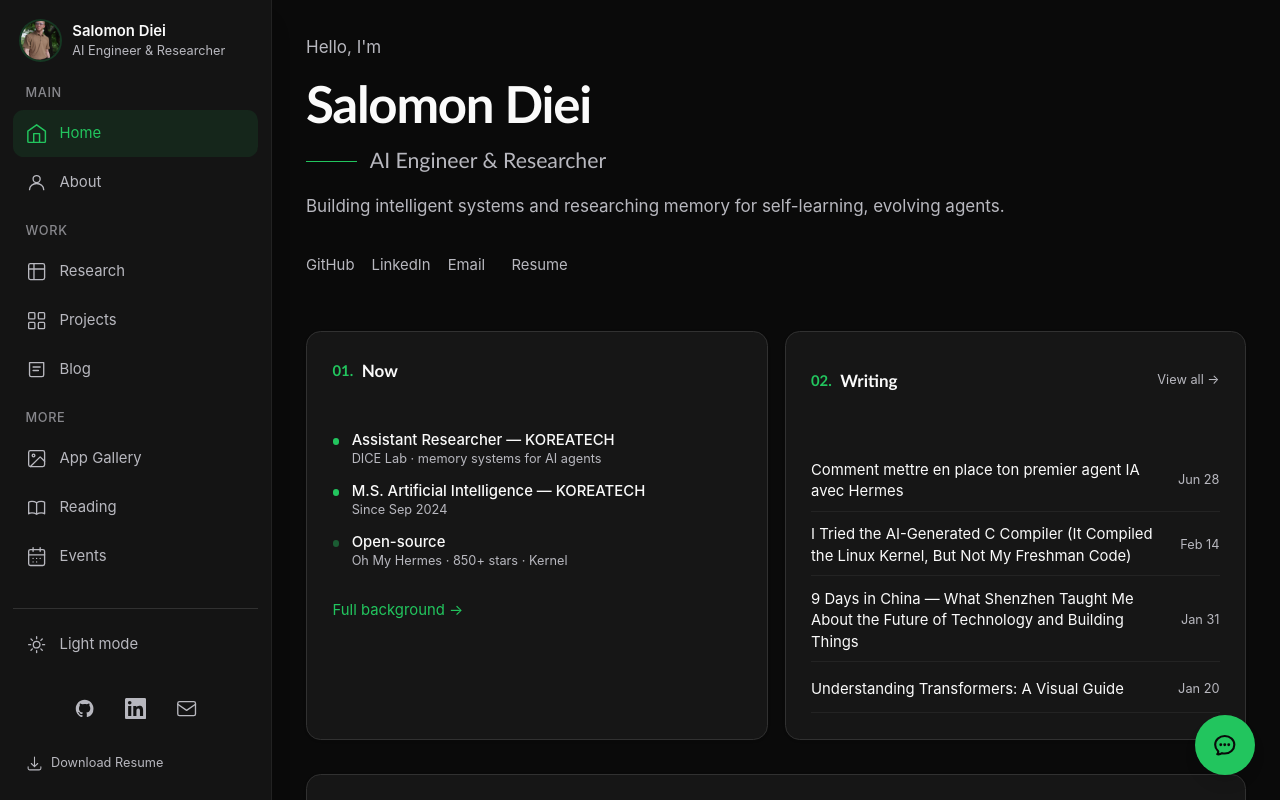
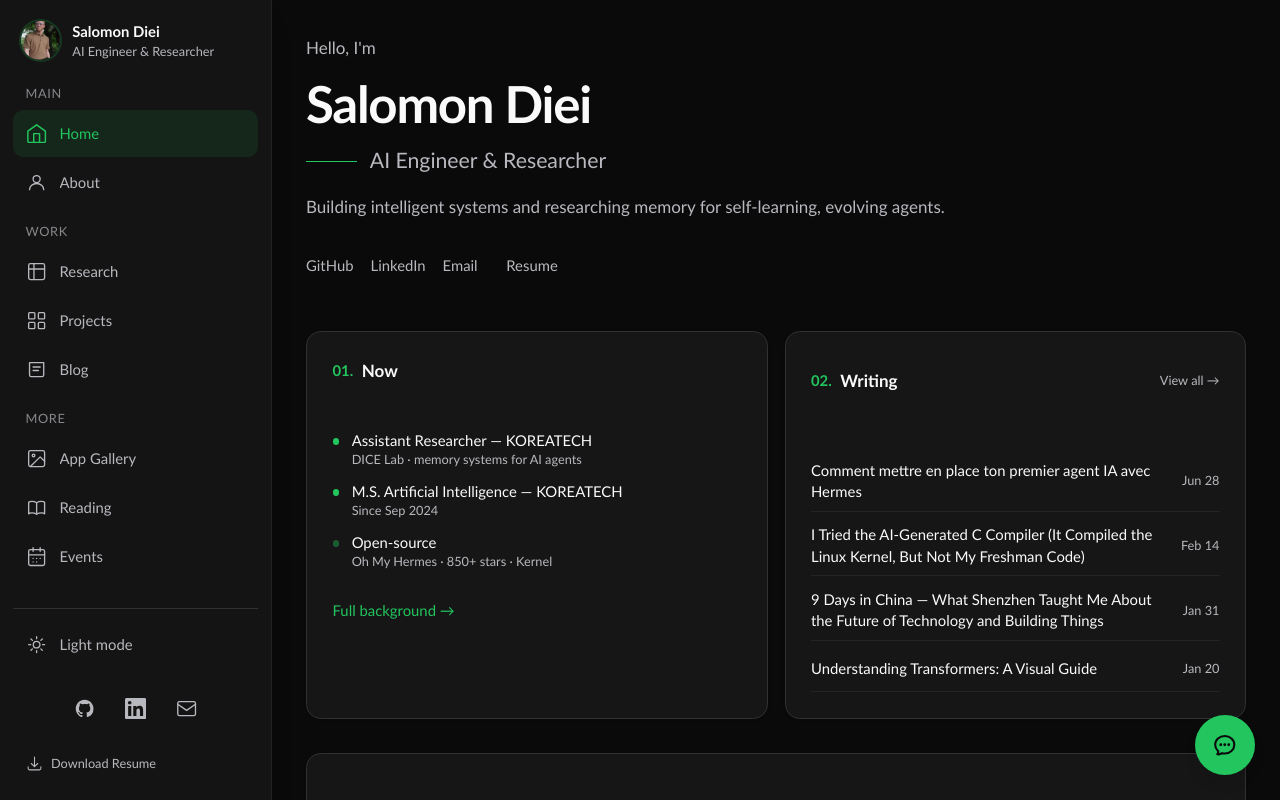
Before and after one commit to Salomondiei08/portfolio, a Next.js app: page / in a window 1280 px wide. Shown: the top 800 px of the page. Built offline with nearby package versions, Linux system fonts and the light colour scheme.

Commit message:
style: restore Futura for body text
Keeps the 17px base, brighter secondary text and full post titles.

```diff
--- a/src/app/globals.css
+++ b/src/app/globals.css
@@ -21,10 +21,9 @@
 @theme inline {
   --color-background: var(--background);
   --color-foreground: var(--foreground);
-  /* Body text: the platform UI font, built for reading at small sizes */
-  --font-sans: -apple-system, BlinkMacSystemFont, 'SF Pro Text', 'Segoe UI', Roboto, 'Helvetica Neue', Arial, sans-serif;
-  /* Headings keep Futura so the site's look does not change */
-  --font-display: 'Futura', 'Century Gothic', 'Trebuchet MS', sans-serif;
+  /* Futura everywhere: it is the site's typeface */
+  --font-sans: 'Futura', 'Century Gothic', 'Trebuchet MS', sans-serif;
+  --font-display: var(--font-sans);
   --font-mono: ui-monospace, SFMono-Regular, Menlo, Monaco, Consolas, "Liberation Mono", "Courier New", monospace;
   --color-sidebar-ring: var(--sidebar-ring);
   --color-sidebar-border: var(--sidebar-border);
```
